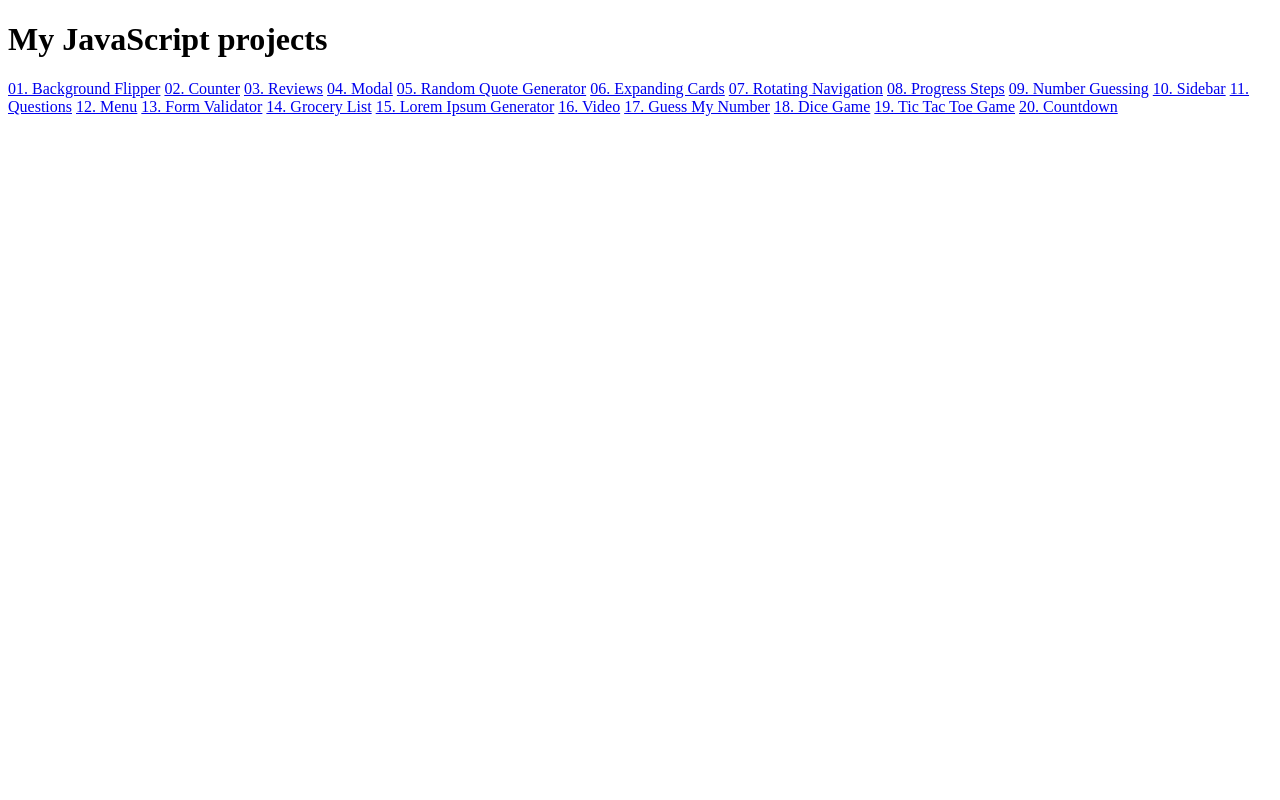
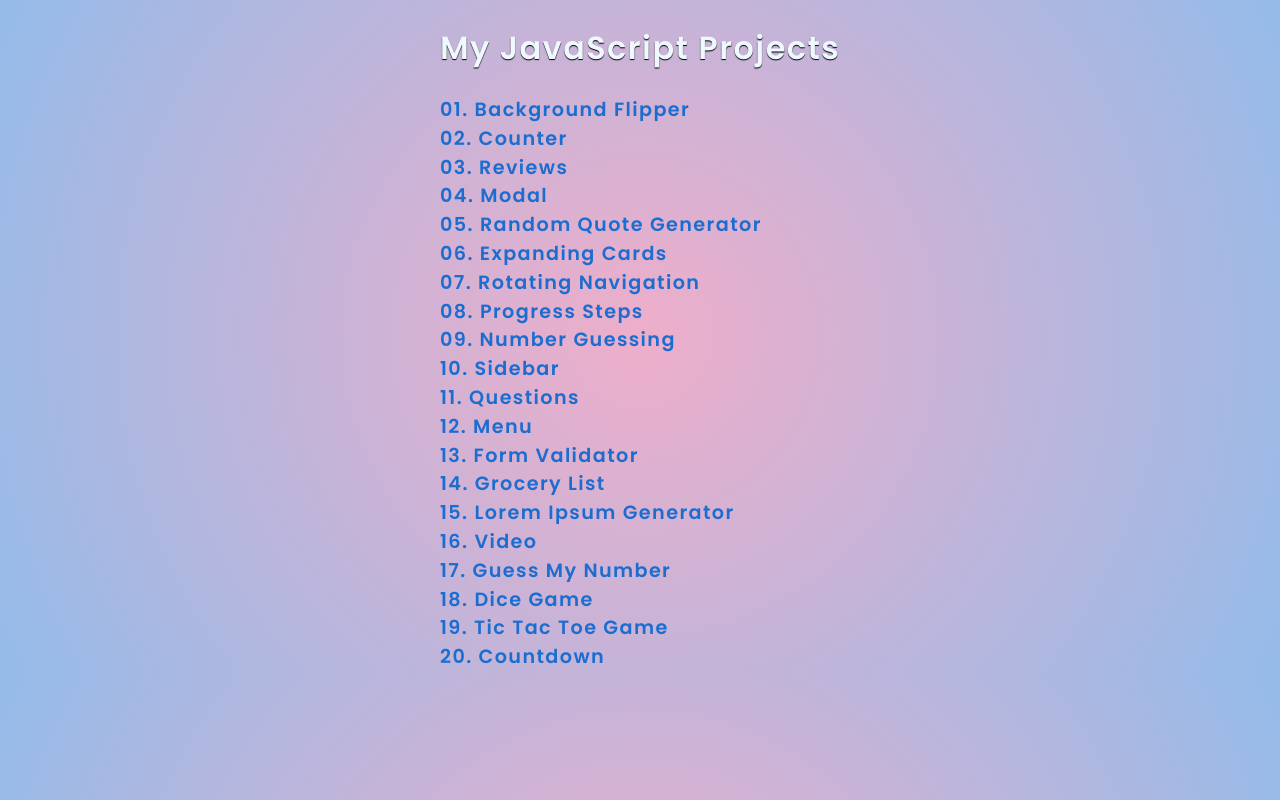
Before and after one commit to RL1010/javascript-mini-projects, a plain HTML site: page index.html in a window 1280 px wide. Drawn offline with Linux system fonts and the light colour scheme.

Commit message:
Added some style

```diff
--- a/index.html
+++ b/index.html
@@ -4,31 +4,55 @@
     <meta charset="UTF-8" />
     <meta http-equiv="X-UA-Compatible" content="IE=edge" />
     <meta name="viewport" content="width=device-width, initial-scale=1.0" />
-    <title>Document</title>
+    <title>My projects</title>
+    <link rel="stylesheet" href="styles.css" />
   </head>
+
   <body>
-    <h1>My JavaScript projects</h1>
-    <a href="/01-background-color-flipper/index.html">01. Background Flipper</a>
-    <a href="/02-counter/index.html">02. Counter</a>
-    <a href="/03-reviews/index.html">03. Reviews</a>
-    <a href="/04-modal/index.html">04. Modal</a>
-    <a href="/05-random-quote-generator/index.html"
-      >05. Random Quote Generator</a
-    >
-    <a href="/06-expanding-cards/index.html">06. Expanding Cards</a>
-    <a href="/07-rotating-navigation/index.html">07. Rotating Navigation</a>
-    <a href="/08-progress-steps/index.html">08. Progress Steps</a>
-    <a href="/09-number-guessing/index.html">09. Number Guessing</a>
-    <a href="/10-sidebar/index.html">10. Sidebar</a>
-    <a href="/11-questions/index.html">11. Questions</a>
-    <a href="/12-menu/index.html">12. Menu</a>
-    <a href="/13-form-validator/index.html">13. Form Validator</a>
-    <a href="/14-grocery-list/index.html">14. Grocery List</a>
-    <a href="/15-lorem-ipsum/index.html">15. Lorem Ipsum Generator</a>
-    <a href="/16-video/index.html">16. Video</a>
-    <a href="/17-guess-my-number-game/index.html">17. Guess My Number</a>
-    <a href="/18-dice-game/index.html">18. Dice Game</a>
-    <a href="/19-tic-tac-toe-game/index.html">19. Tic Tac Toe Game</a>
-    <a href="/20-countdown/index.html">20. Countdown</a>
+    <div class="title">
+      <h1>My JavaScript projects</h1>
+    </div>
+    <div class="links-container">
+      <a href="/01-background-color-flipper/index.html" target="_blank"
+        >01. Background Flipper</a
+      >
+      <a href="/02-counter/index.html" target="_blank">02. Counter</a>
+      <a href="/03-reviews/index.html" target="_blank">03. Reviews</a>
+      <a href="/04-modal/index.html" target="_blank">04. Modal</a>
+      <a href="/05-random-quote-generator/index.html" target="_blank"
+        >05. Random Quote Generator</a
+      >
+      <a href="/06-expanding-cards/index.html" target="_blank"
+        >06. Expanding Cards</a
+      >
+      <a href="/07-rotating-navigation/index.html" target="_blank"
+        >07. Rotating Navigation</a
+      >
+      <a href="/08-progress-steps/index.html" target="_blank"
+        >08. Progress Steps</a
+      >
+      <a href="/09-number-guessing/index.html" target="_blank"
+        >09. Number Guessing</a
+      >
+      <a href="/10-sidebar/index.html" target="_blank">10. Sidebar</a>
+      <a href="/11-questions/index.html" target="_blank">11. Questions</a>
+      <a href="/12-menu/index.html" target="_blank">12. Menu</a>
+      <a href="/13-form-validator/index.html" target="_blank"
+        >13. Form Validator</a
+      >
+      <a href="/14-grocery-list/index.html" target="_blank">14. Grocery List</a>
+      <a href="/15-lorem-ipsum/index.html" target="_blank"
+        >15. Lorem Ipsum Generator</a
+      >
+      <a href="/16-video/index.html" target="_blank">16. Video</a>
+      <a href="/17-guess-my-number-game/index.html" target="_blank"
+        >17. Guess My Number</a
+      >
+      <a href="/18-dice-game/index.html" target="_blank">18. Dice Game</a>
+      <a href="/19-tic-tac-toe-game/index.html" target="_blank"
+        >19. Tic Tac Toe Game</a
+      >
+      <a href="/20-countdown/index.html" target="_blank">20. Countdown</a>
+    </div>
   </body>
 </html>
--- /dev/null
+++ b/styles.css
@@ -0,0 +1,46 @@
+@import url("https://fonts.googleapis.com/css2?family=Lato:wght@300;400;700&family=Poppins:wght@400;500;600&display=swap");
+* {
+  margin: 0;
+  padding: 0;
+  box-sizing: border-box;
+}
+body {
+  background: rgb(238, 174, 202);
+  background: radial-gradient(
+    circle,
+    rgba(238, 174, 202, 1) 0%,
+    rgba(148, 187, 233, 1) 100%
+  );
+  font-family: "Poppins", sans-serif;
+  letter-spacing: 1.4px;
+}
+
+.title {
+  margin: 1.5rem auto;
+  text-align: center;
+  color: aliceblue;
+  text-transform: capitalize;
+  text-shadow: 0 1px 1px #000;
+  font-weight: 600;
+}
+
+.links-container {
+  display: flex;
+  flex-direction: column;
+  justify-content: center;
+  align-items: flex-start;
+  max-width: 400px;
+  margin: 0 auto;
+}
+.links-container a {
+  list-style: none;
+  text-decoration: none;
+  color: #1c6dd0;
+  font-size: 1.2rem;
+  font-weight: 600;
+  line-height: 1.5;
+}
+.links-container a:hover {
+  color: #fff;
+  transition: all 0.5s ease-in-out;
+}
```
